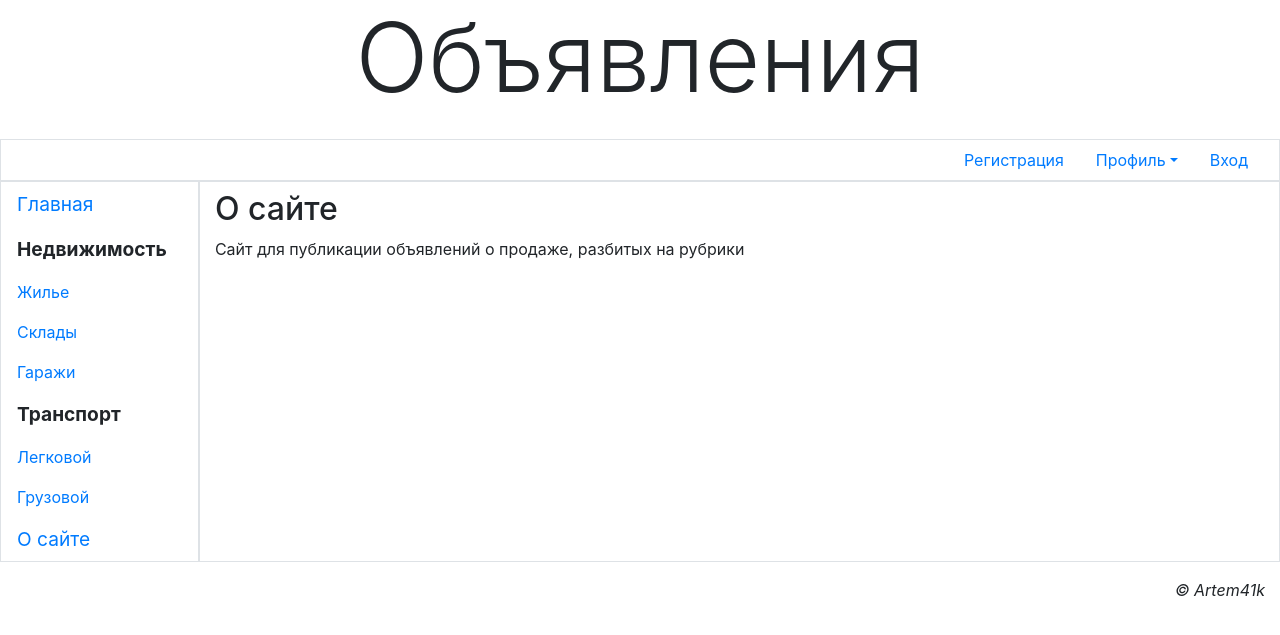
After one commit to artem41k/bboard, a Django app: page /about/ in a window 1280 px wide. The commit adds this page. Shown: the top 635 px of the page. Run offline with Django 4.2, Linux system fonts and the light colour scheme; some libraries are stand-ins or nearby versions.

Commit message:
create about page

```diff
--- a/bboard/main/urls.py
+++ b/bboard/main/urls.py
@@ -1,8 +1,9 @@
 from django.urls import path
 
-from .views import IndexView
+from .views import IndexView, OtherView
 
 app_name = 'main'
 urlpatterns = [
-    path('', IndexView.as_view(), name='index')
+    path('<str:page>/', OtherView.as_view(), name='other'),
+    path('', IndexView.as_view(), name='index'),
 ]
--- a/bboard/main/views.py
+++ b/bboard/main/views.py
@@ -5,3 +5,7 @@ from django.views.generic import TemplateView
 
 class IndexView(TemplateView):
     template_name = 'main/index.html'
+
+class OtherView(TemplateView):
+    def get_template_names(self):
+        return [f"main/{self.kwargs['page']}.html"]
--- a/bboard/templates/layout/basic.html
+++ b/bboard/templates/layout/basic.html
@@ -51,6 +51,7 @@
             <span class="nav-link root font-weight-bold">Транспорт</span>
             <a href="#" class="nav-link">Легковой</a>
             <a href="#" class="nav-link">Грузовой</a>
+            <a href="{% url 'main:other' page='about' %}" class="nav-link root">О сайте</a>
         </nav>
         <section class="col border py-2">
             {% bootstrap_messages %}
--- /dev/null
+++ b/bboard/templates/main/about.html
@@ -0,0 +1,8 @@
+{% extends 'layout/basic.html' %}
+
+{% block title %}О сайте{% endblock %}
+
+{% block content %}
+<h2>О сайте</h2>
+<p>Сайт для публикации объявлений о продаже, разбитых на рубрики</p>
+{% endblock %}
```
